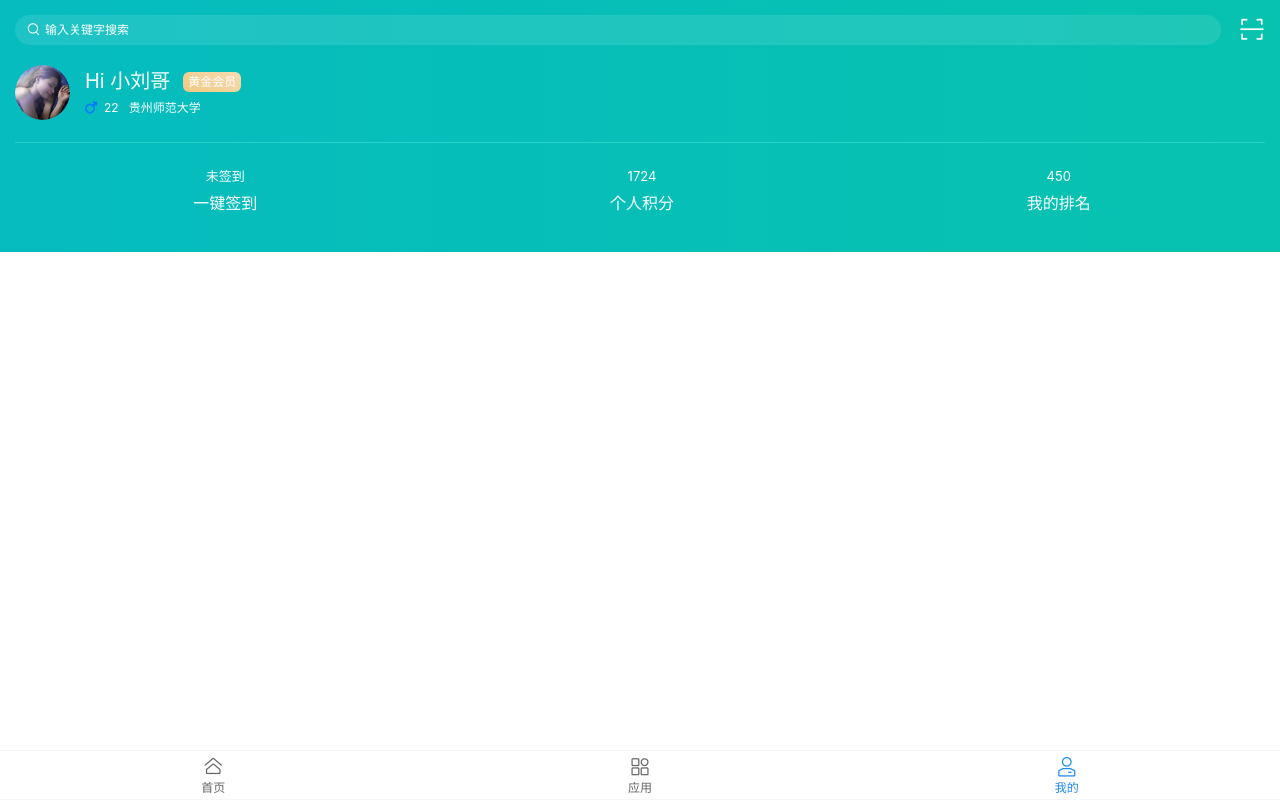
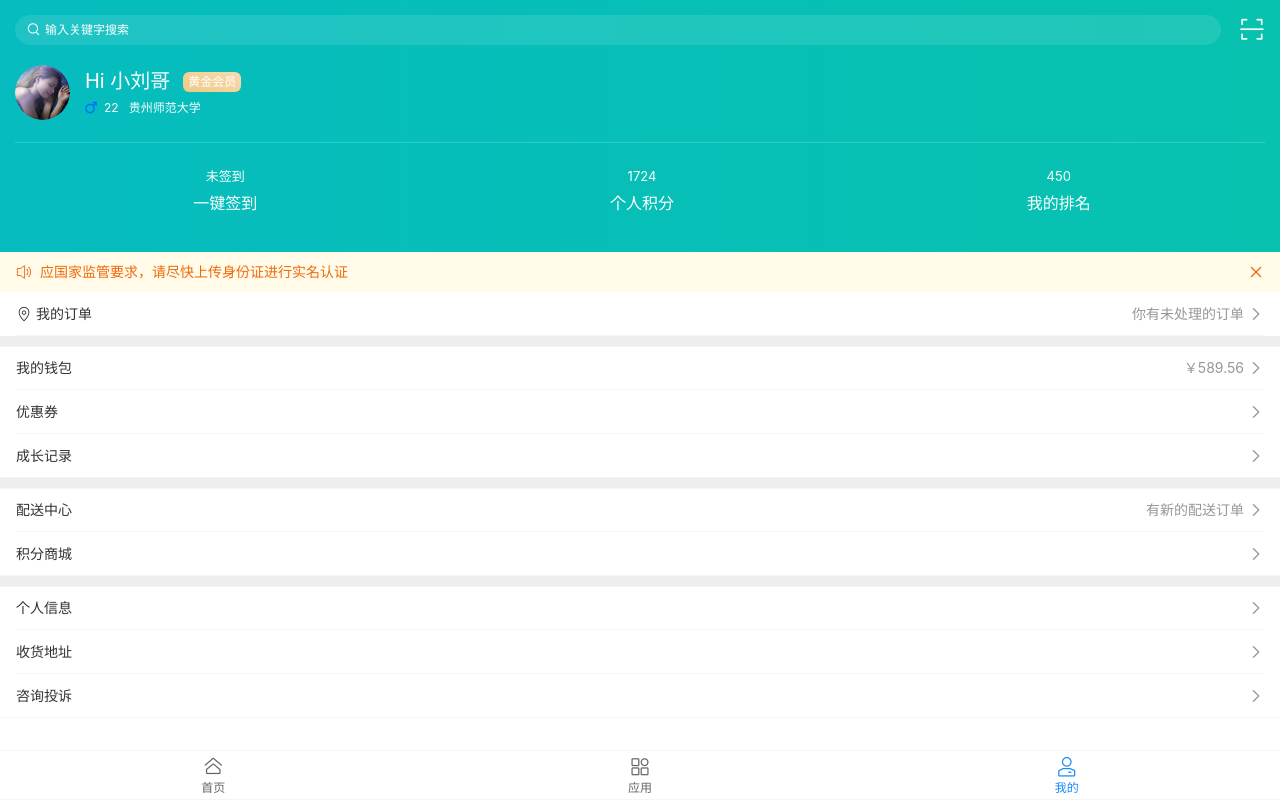
Before and after one commit to PXFGIT974579765/platform, a Vue app: page /my in a window 1280 px wide. Built offline with nearby package versions, Linux system fonts and the light colour scheme.

Commit message:
feat: my page first level

```diff
--- a/src/views/Index/components/My/index.vue
+++ b/src/views/Index/components/My/index.vue
@@ -1,13 +1,51 @@
 <template>
-  <info-card />
+  <div class="page-my">
+    <info-card />
+    <van-notice-bar :text="notice" left-icon="volume-o" mode="closeable" />
+    <van-cell
+      title="我的订单"
+      value="你有未处理的订单"
+      icon="location-o"
+      is-link
+    />
+    <van-cell-group class="cell-group">
+      <van-cell title="我的钱包" value="￥589.56" is-link />
+      <van-cell title="优惠券" is-link />
+      <van-cell title="成长记录" is-link />
+    </van-cell-group>
+    <van-cell-group class="cell-group">
+      <van-cell title="配送中心" value="有新的配送订单" is-link />
+      <van-cell title="积分商城" is-link />
+    </van-cell-group>
+
+    <van-cell-group class="cell-group">
+      <van-cell title="个人信息" is-link />
+      <van-cell title="收货地址" is-link />
+      <van-cell title="咨询投诉" is-link />
+    </van-cell-group>
+  </div>
 </template>
 
 <script>
 import InfoCard from '@/components/InfoCard'
 
 export default {
+  data() {
+    return {
+      notice: '应国家监管要求，请尽快上传身份证进行实名认证',
+    }
+  },
   components: {
     InfoCard,
   },
 }
 </script>
+
+<style lang="less" scoped>
+.page-my {
+  background-color: #eee;
+}
+.cell-group {
+  margin-top: 10px;
+}
+</style>
```
